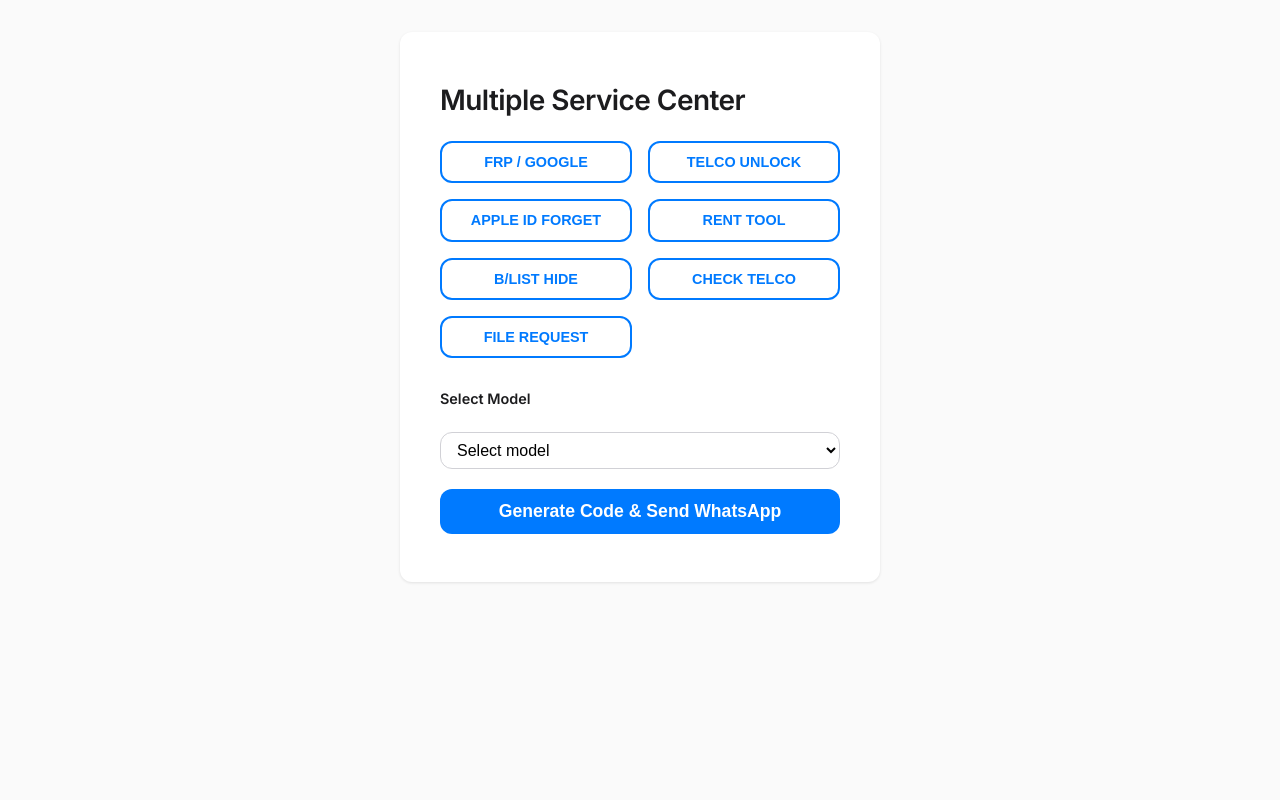
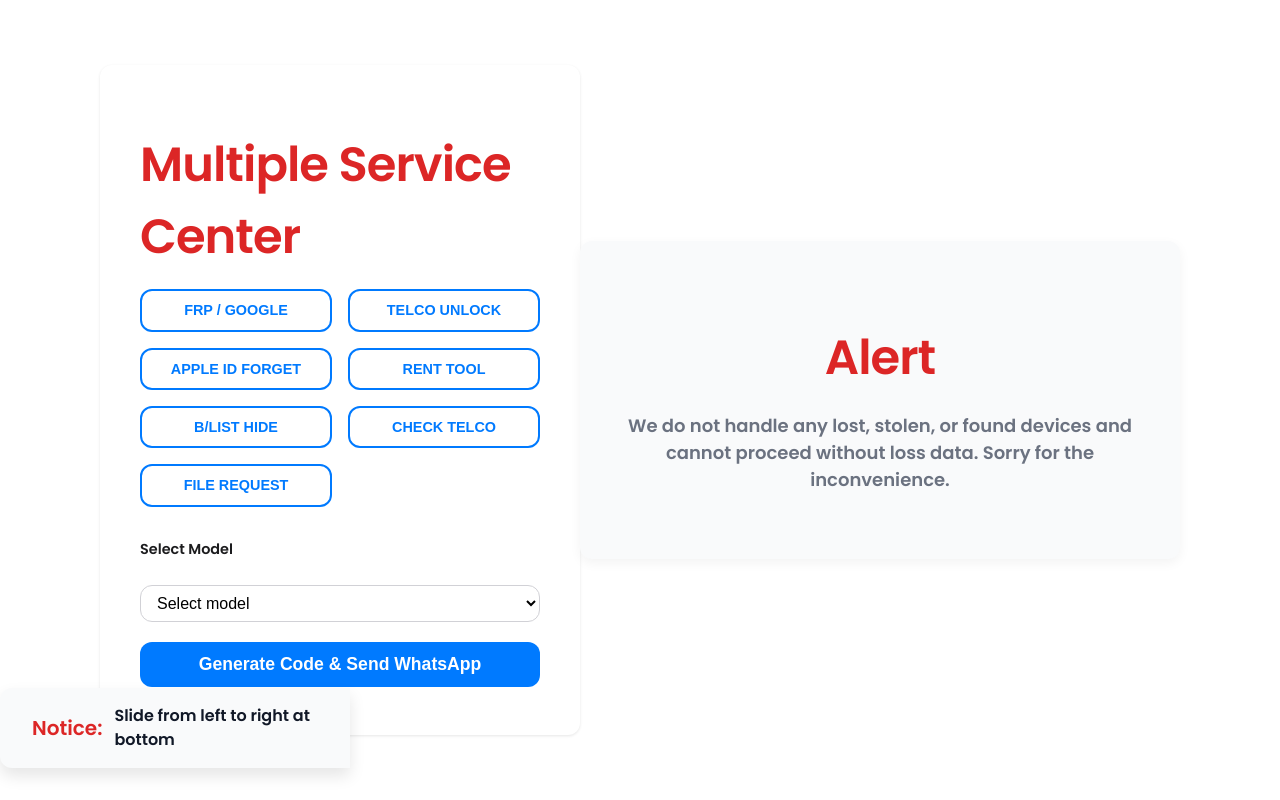
Before and after one commit to benchanna92/website, a plain HTML site: page index.html in a window 1280 px wide. Drawn offline with Linux system fonts and the light colour scheme.

Commit message:
Update index.html

```diff
--- a/index.html
+++ b/index.html
@@ -351,3 +351,138 @@
 </script>
 </body>
 </html>
+
+<!DOCTYPE html>
+<html lang="en">
+<head>
+<meta charset="UTF-8" />
+<meta name="viewport" content="width=device-width, initial-scale=1" />
+<title>Memo Alert with Sliding Panel</title>
+<style>
+  @import url('https://fonts.googleapis.com/css2?family=Poppins:wght@600&display=swap');
+
+  :root {
+    --color-bg: #ffffff;
+    --color-text-primary: #111827;
+    --color-text-secondary: #6b7280;
+    --color-card-bg: #f9fafb;
+    --color-shadow: rgba(0, 0, 0, 0.05);
+    --radius-rounded: 0.75rem;
+    --spacing-padding: 2rem;
+    --slide-duration: 1.2s;
+  }
+
+  * {
+    box-sizing: border-box;
+  }
+
+  body {
+    margin: 0;
+    font-family: 'Poppins', -apple-system, BlinkMacSystemFont, 'Segoe UI', Roboto, Oxygen,
+      Ubuntu, Cantarell, 'Open Sans', 'Helvetica Neue', sans-serif;
+    background-color: var(--color-bg);
+    color: var(--color-text-primary);
+    line-height: 1.5;
+    min-height: 100vh;
+    display: flex;
+    justify-content: center;
+    align-items: center;
+    padding: var(--spacing-padding);
+    position: relative;
+  }
+
+  .container {
+    max-width: 600px;
+    background: var(--color-card-bg);
+    border-radius: var(--radius-rounded);
+    box-shadow: 0 4px 12px var(--color-shadow);
+    padding: 3rem 2.5rem;
+    text-align: center;
+    user-select: none;
+    z-index: 10;
+  }
+
+  h1 {
+    font-weight: 700;
+    font-size: 3rem;
+    margin-bottom: 1rem;
+    color: #dc2626; /* Bold red tone for alert */
+  }
+
+  p {
+    font-weight: 500;
+    font-size: 1.125rem;
+    color: var(--color-text-secondary);
+  }
+
+  /* Slide-in panel styles */
+
+  .slide-panel {
+    position: fixed;
+    bottom: 2rem;
+    left: 0;
+    background: var(--color-card-bg);
+    box-shadow: 0 8px 16px rgba(0,0,0,0.1);
+    border-radius: var(--radius-rounded) 0 0 var(--radius-rounded);
+    padding: 1rem 2rem;
+    max-width: 350px;
+    font-size: 1rem;
+    font-weight: 600;
+    color: var(--color-text-primary);
+    transform: translateX(-100%);
+    animation: slideInLeftToRight var(--slide-duration) forwards;
+    user-select: none;
+    display: flex;
+    align-items: center;
+    gap: 0.75rem;
+    z-index: 20;
+  }
+
+  .slide-panel strong {
+    font-weight: 700;
+    color: #dc2626;
+    font-size: 1.25rem;
+    user-select: none;
+  }
+
+  @keyframes slideInLeftToRight {
+    from {
+      transform: translateX(-100%);
+      opacity: 0;
+    }
+    to {
+      transform: translateX(0);
+      opacity: 1;
+    }
+  }
+
+  /* Responsive adjustments */
+  @media (max-width: 400px) {
+    .slide-panel {
+      max-width: 90vw;
+      padding: 1rem 1.25rem;
+      font-size: 0.95rem;
+    }
+
+    .container {
+      max-width: 90vw;
+      padding: 2rem 1.5rem;
+      font-size: 0.9rem;
+    }
+
+    h1 {
+      font-size: 2.4rem;
+    }
+  }
+</style>
+</head>
+<body>
+  <main class="container" role="alert" aria-live="assertive" aria-atomic="true">
+    <h1>Alert</h1>
+    <p>We do not handle any lost, stolen, or found devices and cannot proceed without loss data. Sorry for the inconvenience.</p>
+  </main>
+  <aside class="slide-panel" role="alert" aria-live="polite" aria-atomic="true">
+    <strong>Notice:</strong> Slide from left to right at bottom
+  </aside>
+</body>
+</html>
```
